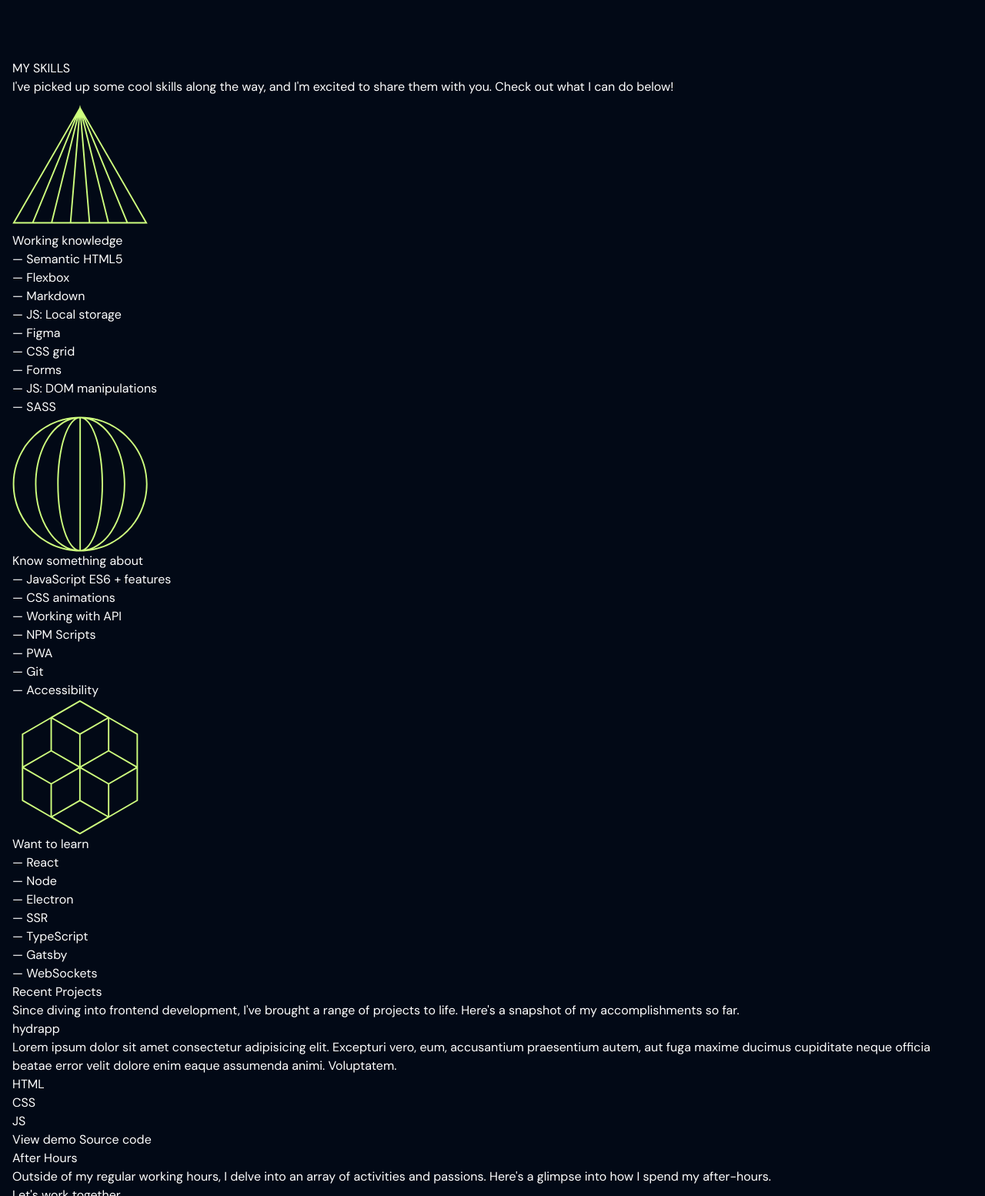
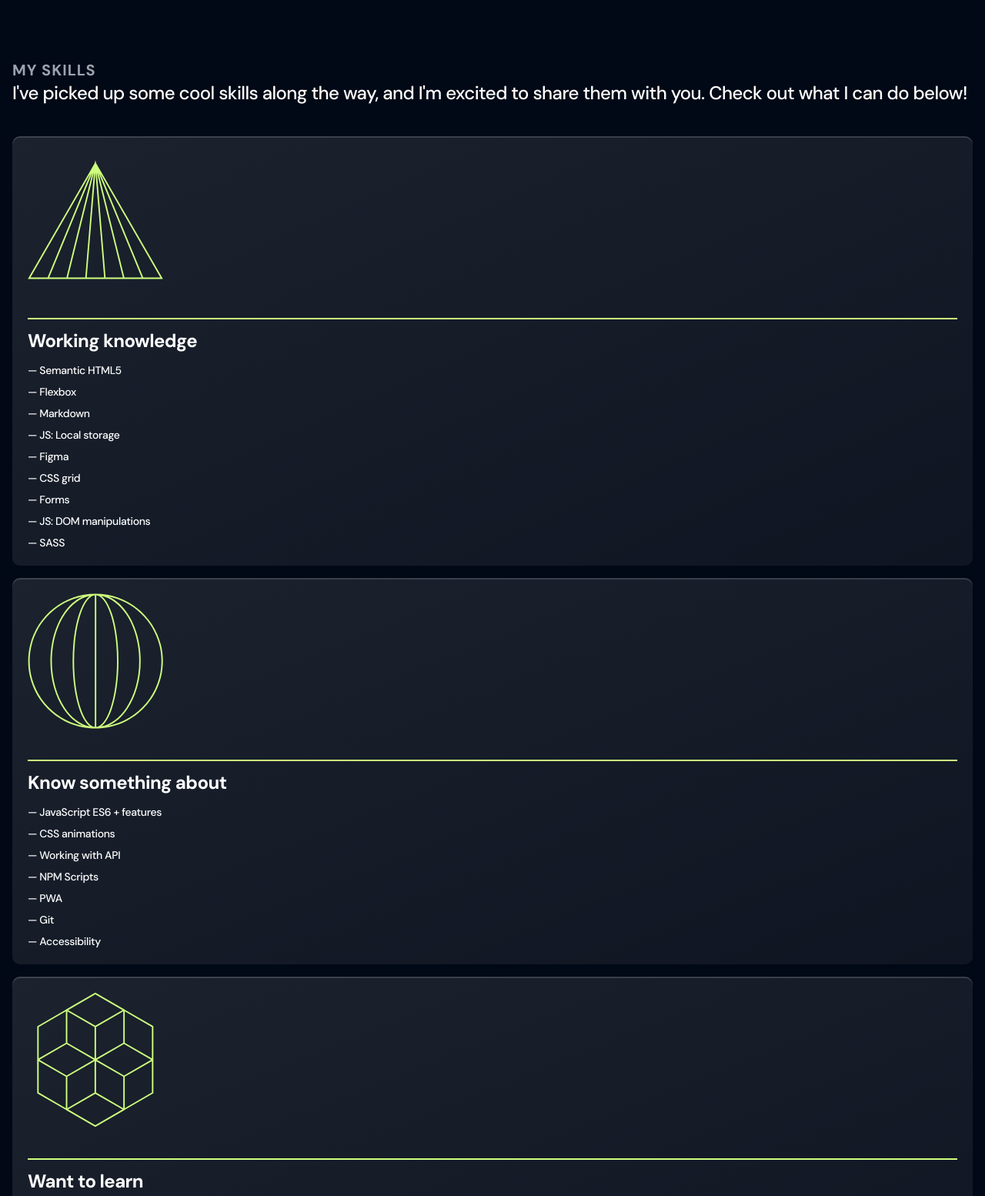
Before and after one commit to szramkalukasz/portfolio, a website built with Parcel: page src/index.html in a window 1280 px wide. Shown: the part 1704-3258 px from the top of the page at 77% size. Built offline with nearby package versions, Linux system fonts and the light colour scheme; files whose address does not match are found by name.

Commit message:
Add styles for the skills section on mobile

```diff
--- a/src/index.html
+++ b/src/index.html
@@ -61,16 +61,24 @@
         </div>
       </section>
       <section class="mx-auto max-w-wtf" id="skills">
-        <h2>MY SKILLS</h2>
-        <p>
+        <h2 class="text-gray-400 text-xl tracking-wider font-bold">
+          MY SKILLS
+        </h2>
+        <p class="text-2xl font-medium tracking-tight mb-10">
           I've picked up some cool skills along the way, and I'm excited to
           share them with you. Check out what I can do below!
         </p>
-      </section>
-      <article>
-        <img src="images/triangle.svg" alt="" class="w-44 h-44" />
-        <h3>Working knowledge</h3>
-        <ul>
+        <div class="grid gap-4">
+          <article
+            class="p-5 rounded-wtf bg-gradient-to-br from-white/10 to-white/5 shadow-innerlight ring ring-bg"
+          >
+            <img src="images/triangle.svg" alt="" class="w-44 h-44 mb-10" />
+            <h3
+              class="pt-3 border-accent border-t-2 text-2xl font-bold tracking-tight mb-3"
+            >
+              Working knowledge
+            </h3>
+            <ul class="text-sm font-medium tracking-tight space-y-2">
               <li>— Semantic HTML5</li>
               <li>— Flexbox</li>
               <li>— Markdown</li>
@@ -82,10 +90,16 @@
               <li>— SASS</li>
             </ul>
           </article>
-      <article>
-        <img src="images/circles.svg" alt="" class="w-44 h-44" />
-        <h3>Know something about</h3>
-        <ul>
+          <article
+            class="p-5 rounded-wtf bg-gradient-to-br from-white/10 to-white/5 shadow-innerlight ring ring-bg"
+          >
+            <img src="images/circles.svg" alt="" class="w-44 h-44 mb-10" />
+            <h3
+              class="pt-3 border-accent border-t-2 text-2xl font-bold tracking-tight mb-3"
+            >
+              Know something about
+            </h3>
+            <ul class="text-sm font-medium tracking-tight space-y-2">
               <li>— JavaScript ES6 + features</li>
               <li>— CSS animations</li>
               <li>— Working with API</li>
@@ -95,10 +109,16 @@
               <li>— Accessibility</li>
             </ul>
           </article>
-      <article>
-        <img src="images/flower.svg" alt="" class="w-44 h-44" />
-        <h3>Want to learn</h3>
-        <ul>
+          <article
+            class="p-5 rounded-wtf bg-gradient-to-br from-white/10 to-white/5 shadow-innerlight ring ring-bg"
+          >
+            <img src="images/flower.svg" alt="" class="w-44 h-44 mb-10" />
+            <h3
+              class="pt-3 border-accent border-t-2 text-2xl font-bold tracking-tight mb-3"
+            >
+              Want to learn
+            </h3>
+            <ul class="text-sm font-medium tracking-tight space-y-2">
               <li>— React</li>
               <li>— Node</li>
               <li>— Electron</li>
@@ -108,6 +128,8 @@
               <li>— WebSockets</li>
             </ul>
           </article>
+        </div>
+      </section>
       <section class="mx-auto max-w-wtf" id="projects">
         <h2>Recent Projects</h2>
         <p>
--- a/tailwind.config.js
+++ b/tailwind.config.js
@@ -14,6 +14,12 @@ module.exports = {
       maxWidth: {
         wtf: "82rem",
       },
+      borderRadius: {
+        wtf: "0.62rem",
+      },
+      boxShadow: {
+        innerlight: "inset 0 2px 0 0 rgba(255,255,255,0.15)",
+      },
     },
   },
   plugins: [],
```
Lines whose indentation alone changed are shown as unchanged.
